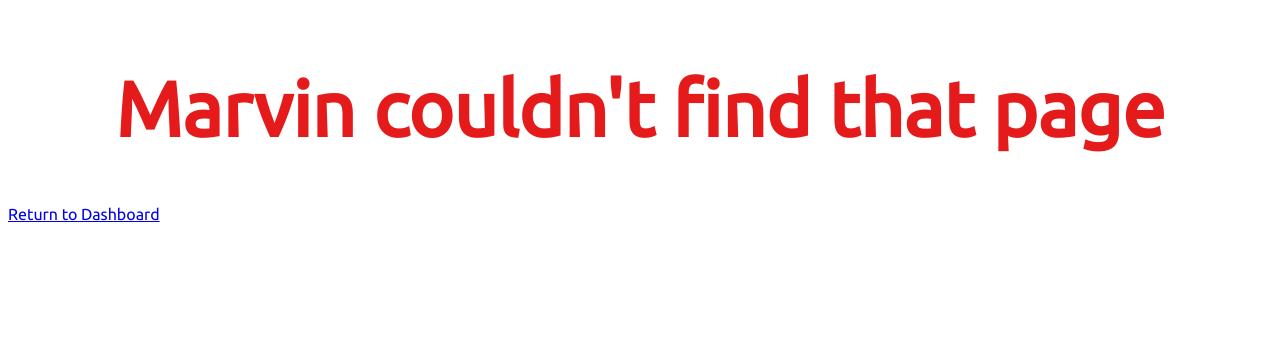
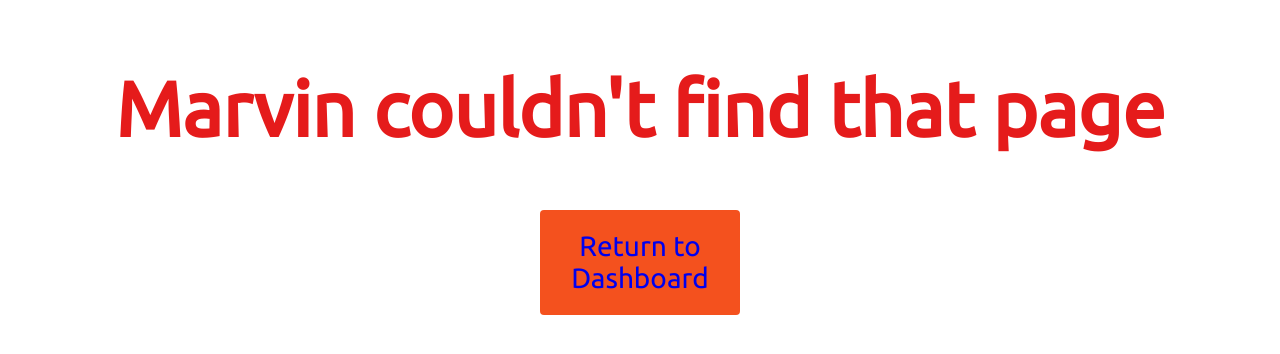
Before and after one commit to RafaelCenzano/Marvin-v3-client, a Flask app: page /404_not_found in a window 1280 px wide. Shown: the top 354 px of the page. Run offline with Flask 2, Linux system fonts and the light colour scheme.

Commit message:
change css route

```diff
--- a/templates/404.html
+++ b/templates/404.html
@@ -1,15 +1,21 @@
 <!--404 page of app -->
 <!DOCTYPE html>
 <html>
+
 <head>
+
   <title>MARVIN 404</title>
+
   <link href="https://fonts.googleapis.com/css?family=Ubuntu" rel="stylesheet">
-  <link rel="stylesheet" type="text/css" href="../static/css/404.css">
+  <link rel="stylesheet" href="{{ url_for('static', filename='css/404.css') }}" />
+
 </head>
+
 <body>
+
   <h1 class="center">Marvin couldn't find that page</h1>
-  <div>
-    <a class="center" href="/dashboard">Return to Dashboard</a>
-  </div>
+  <center><button class="button"><a href="/dashboard"><span>Return to Dashboard </span></a></button></center>
+
 </body>
+
 </html>
```
